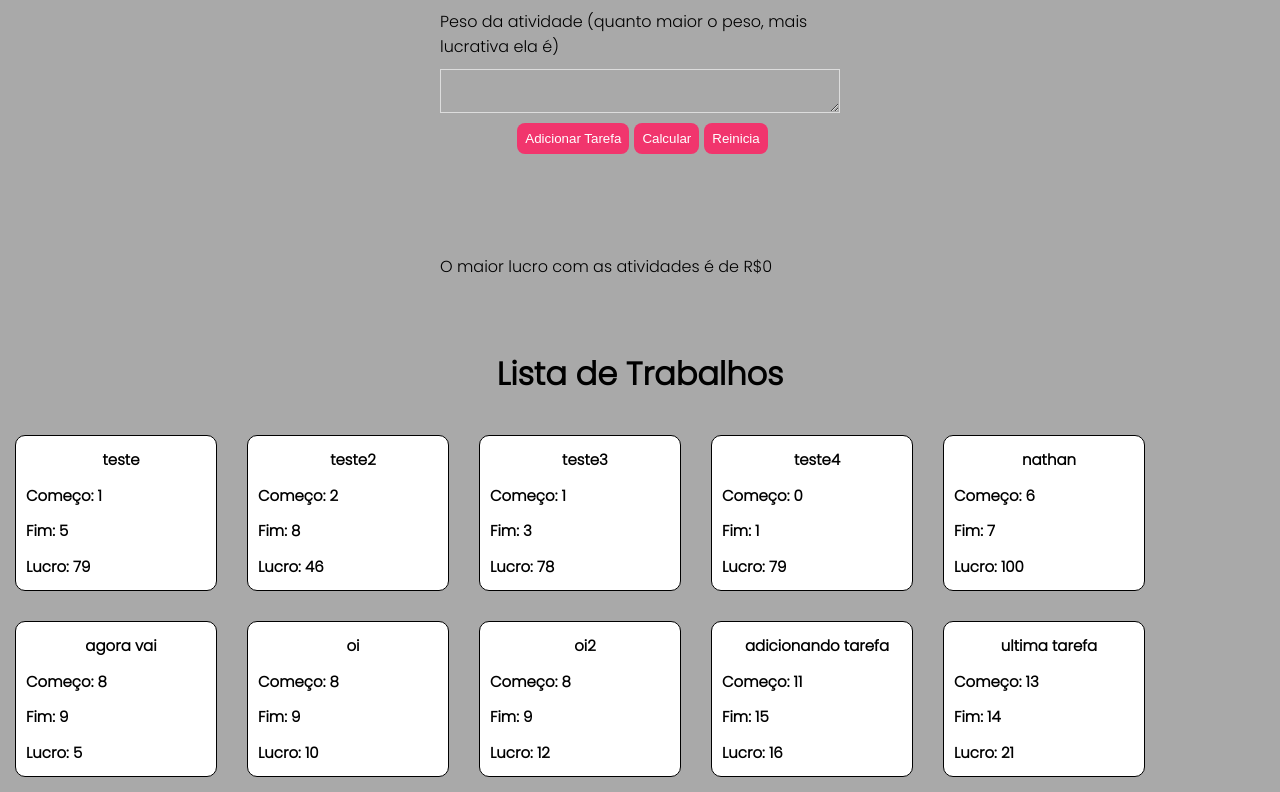
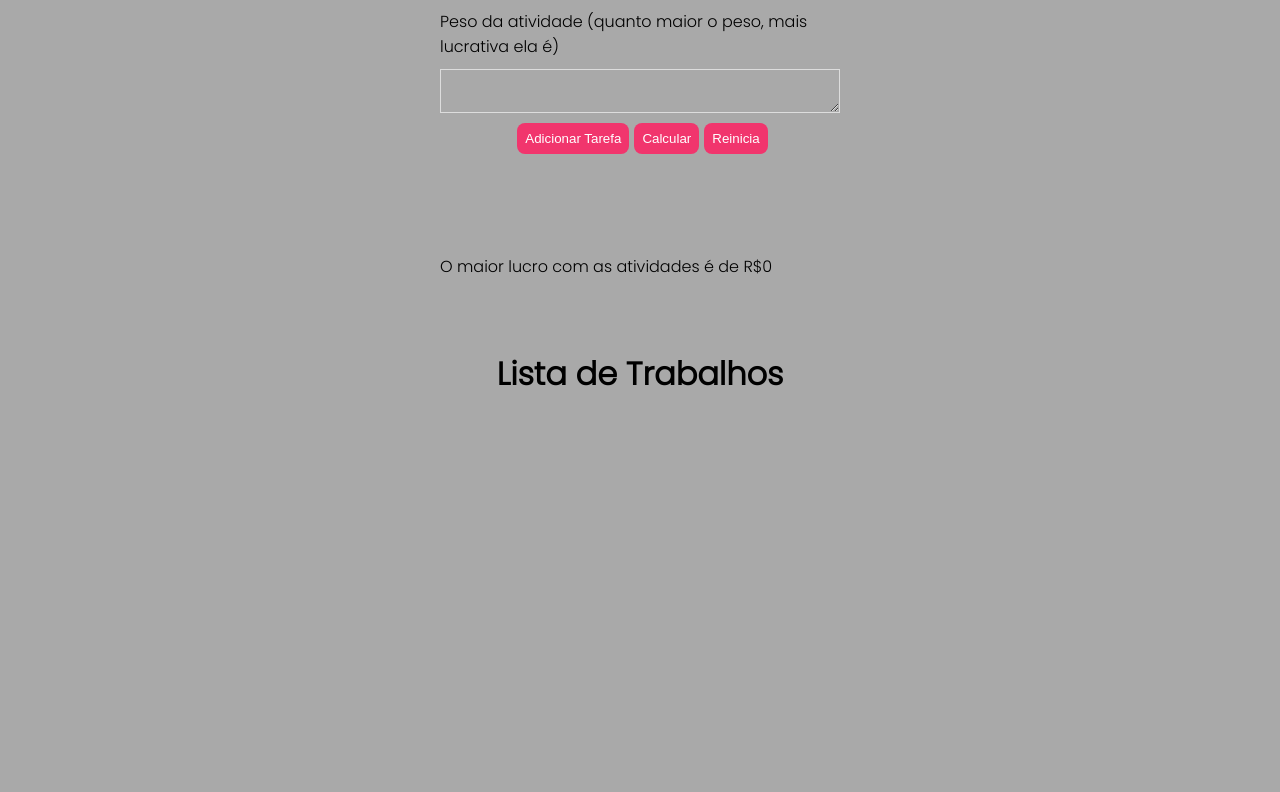
Before and after one commit to projeto-de-algoritmos/PD_JobOrganizer, a React (Create React App) app in the folder joborganizer/: page / in a window 1280 px wide. Shown: the part 394-1186 px from the top of the page. After the commit the page ends 814 px from the top, so only its background shows below. Built offline with nearby package versions, Linux system fonts and the light colour scheme; data requests are answered from the project's data file.

Commit message:
apagando db.json

```diff
--- a/joborganizer/data/db.json
+++ b/joborganizer/data/db.json
@@ -1,74 +1,3 @@
 {
-  "jobs": [
-    {
-      "title": "teste",
-      "comeco": 1,
-      "fim": 5,
-      "peso": 79,
-      "id": 1
-    },
-    {
-      "title": "teste2",
-      "comeco": 2,
-      "fim": 8,
-      "peso": 46,
-      "id": 2
-    },
-    {
-      "title": "teste3",
-      "comeco": 1,
-      "fim": 3,
-      "peso": 78,
-      "id": 3
-    },
-    {
-      "title": "teste4",
-      "comeco": 0,
-      "fim": 1,
-      "peso": 79,
-      "id": 4
-    },
-    {
-      "title": "nathan",
-      "comeco": 6,
-      "fim": 7,
-      "peso": 100,
-      "id": 5
-    },
-    {
-      "title": "agora vai",
-      "comeco": 8,
-      "fim": 9,
-      "peso": 5,
-      "id": 6
-    },
-    {
-      "title": "oi",
-      "comeco": 8,
-      "fim": 9,
-      "peso": 10,
-      "id": 7
-    },
-    {
-      "title": "oi2",
-      "comeco": 8,
-      "fim": 9,
-      "peso": 12,
-      "id": 8
-    },
-    {
-      "title": "adicionando tarefa",
-      "comeco": 11,
-      "fim": 15,
-      "peso": 16,
-      "id": 9
-    },
-    {
-      "title": "ultima tarefa",
-      "comeco": 13,
-      "fim": 14,
-      "peso": 21,
-      "id": 10
-    }
-  ]
+  "jobs": []
 }
--- a/joborganizer/src/NewJob.js
+++ b/joborganizer/src/NewJob.js
@@ -1,5 +1,5 @@
 import { useEffect, useState } from "react";
-import { intervalScheduling } from './utils/scheduling.js';
+import { intervalScheduling } from "./utils/scheduling.js";
 
 export const NewJob = () => {
   const [title, setTitle] = useState("");
@@ -30,19 +30,25 @@ export const NewJob = () => {
       body: JSON.stringify(job),
     });
 
-    setTitle('');
-    setComeco('');
-    setFim('');
-    setPeso('');
+    setTitle("");
+    setComeco("");
+    setFim("");
+    setPeso("");
     window.location.reload();
   };
 
   const calcula = () => {
-      setResultado(intervalScheduling(jobs, jobs.length));
+    setResultado(intervalScheduling(jobs, jobs.length));
   };
 
   const apaga = () => {
-
+    for (let i = 0; i < jobs.length; i++) {
+      fetch(`http://localhost:8000/jobs/${jobs[i].id}`, {
+        method: "DELETE",
+        headers: { "Content-Type": "application/json" },
+      });
+    }
+    window.location.reload();
   };
 
   return (
```
